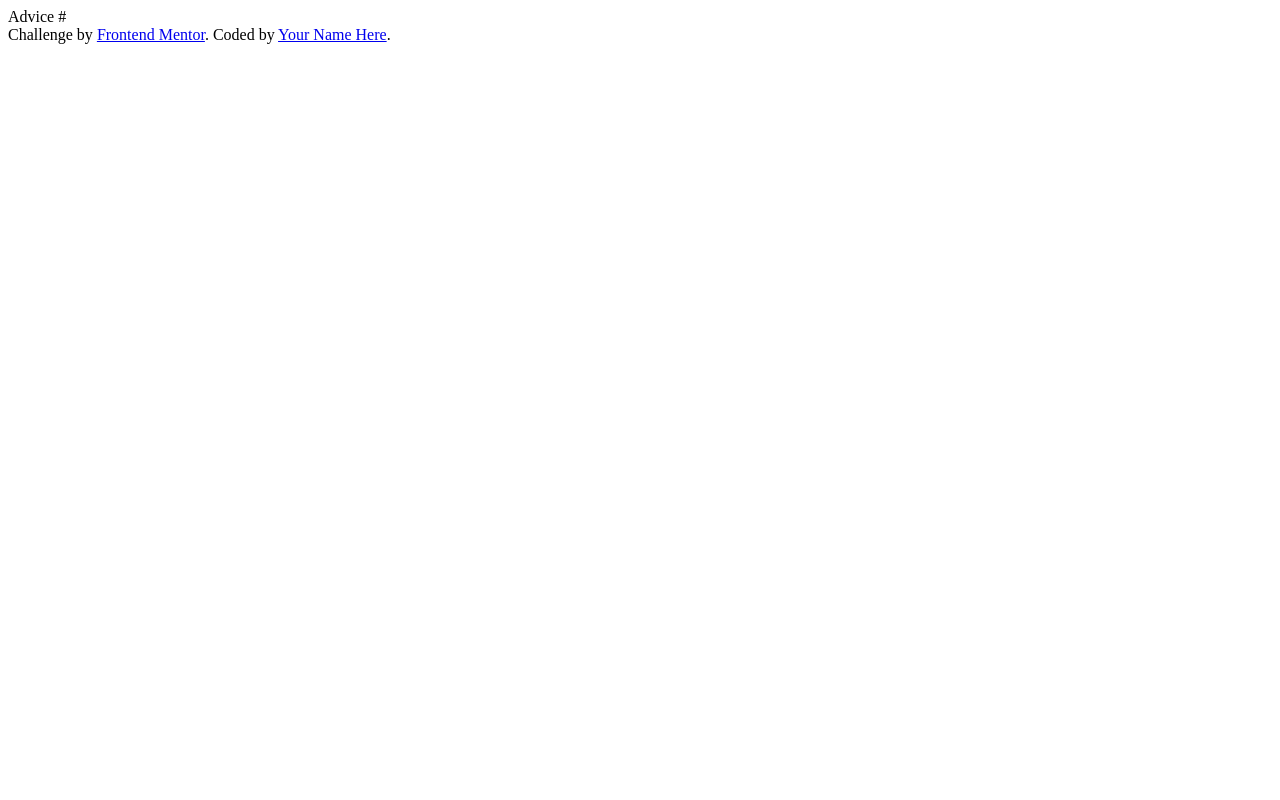
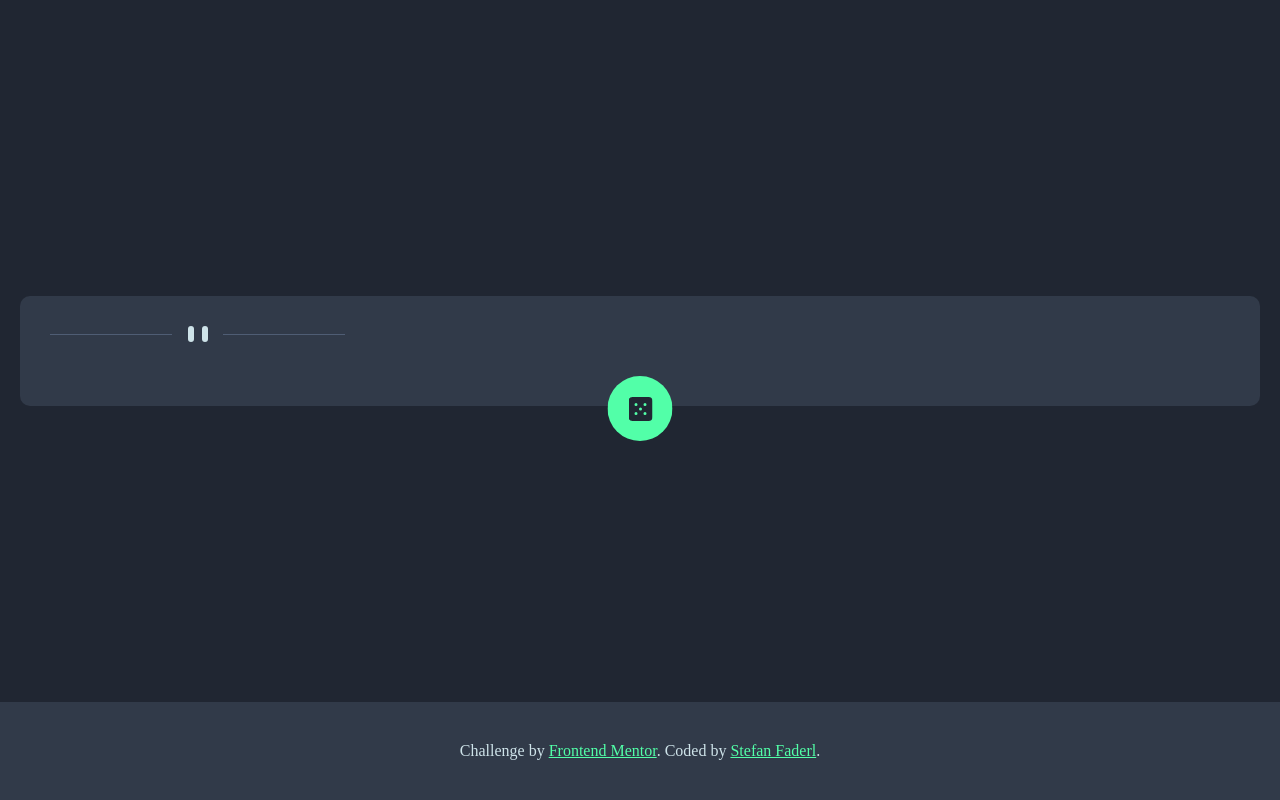
Before and after one commit to stefanfaderl/advice-generator-app-main, a website built with webpack: page public/index.html in a window 1280 px wide. Built offline with nearby package versions, Linux system fonts and the light colour scheme; no server answers.

Commit message:
styled content box and dicebutton

```diff
--- a/public/index.html
+++ b/public/index.html
@@ -4,16 +4,34 @@
 <head>
   <meta charset="UTF-8">
   <meta name="viewport" content="width=device-width, initial-scale=1.0">
-  <link rel="icon" type="image/png" sizes="32x32" href="./images/favicon-32x32.png">
+  <link rel="icon" type="image/png" sizes="32x32" href="../images/favicon-32x32.png">
+  <link rel="stylesheet" href="scss/style.css">
   <title>Frontend Mentor | Advice generator app</title>
 </head>
 
 <body>
-  Advice #
-  <div class="attribution">
-    Challenge by <a href="https://www.frontendmentor.io?ref=challenge" target="_blank">Frontend Mentor</a>.
-    Coded by <a href="#">Your Name Here</a>.
-  </div>
+  <main>
+    <div class="content-wrapper">
+      <div class="container">
+        <article>
+          <h1></h1>
+          <p>
+          </p>
+        </article>
+        <div>
+          <img src="images/pattern-divider-mobile.svg" alt="pattern-divider-mobile">
+        </div>
+        <button type="submit">
+        </button>
+      </div>
+    </div>
+  </main>
+  <footer>
+    <div class="attribution">
+      Challenge by <a href="https://www.frontendmentor.io?ref=challenge" target="_blank">Frontend Mentor</a>.
+      Coded by <a href="https://github.com/stefanfaderl" target="_blank">Stefan Faderl</a>.
+    </div>
+  </footer>
   <script src="bundle.js"></script>
 </body>
 
--- /dev/null
+++ b/public/scss/style.scss
@@ -0,0 +1,81 @@
+@import url("https://fonts.googleapis.com/css2?family=Manrope:wght@800&family=Overpass:wght@400;700&display=swap");
+
+$primary-color: hsl(150, 100%, 66%);
+$textColor: hsl(193, 38%, 86%);
+$BackgroundColor: #202632;
+$FontFamilyQuote: "Manrope", sans-serif;
+$BoxColor: #313a49;
+
+* {
+  box-sizing: border-box;
+  margin: 0px;
+  padding: 0px;
+  color: $textColor;
+}
+
+h1 {
+  text-align: center;
+}
+
+html {
+  height: 100%;
+}
+
+body {
+  display: flex;
+  flex-direction: column;
+  min-height: 100%;
+  font-weight: 400;
+  background-color: $BackgroundColor;
+}
+
+main {
+  margin: auto 0;
+}
+
+.content-wrapper {
+  padding: 20px;
+}
+
+.container {
+  position: relative;
+  padding: 30px;
+  border-radius: 10px;
+  background-color: $BoxColor;
+  img {
+    margin-bottom: 30px;
+    max-width: 100%;
+  }
+  button {
+    left: 50%;
+    border: none;
+    width: 65px;
+    height: 65px;
+    position: absolute;
+    border-radius: 50%;
+    transform: translate(-50%, 0%);
+    cursor: pointer;
+    background-position: center;
+    background-repeat: no-repeat;
+    background-color: $primary-color;
+    background-image: url(/images/icon-dice.svg);
+    &:hover,
+    &:focus {
+      filter: drop-shadow(0px 0px 15px $primary-color);
+    }
+  }
+}
+
+footer {
+  //margin-top: auto;
+  padding: 40px 10px;
+  width: 100%;
+  background-color: $BoxColor;
+  .attribution {
+    font-size: 16px;
+    text-align: center;
+    a {
+      color: $primary-color;
+    }
+  }
+}
--- a/src/log.ts
+++ /dev/null
@@ -1,2 +0,0 @@
-export
-    const myName: string = "Stefan";
```
Also changed, not shown: public/design/active-states.jpg (renamed from design/active-states.jpg), public/design/desktop-design.jpg (renamed from design/desktop-design.jpg), public/design/desktop-preview.jpg (renamed from design/desktop-preview.jpg), public/design/mobile-design.jpg (renamed from design/mobile-design.jpg), public/images/favicon-32x32.png (renamed from images/favicon-32x32.png), public/images/icon-dice.svg (renamed from images/icon-dice.svg), public/images/pattern-divider-desktop.svg (renamed from images/pattern-divider-desktop.svg), public/images/pattern-divider-mobile.svg (renamed from images/pattern-divider-mobile.svg), public/scss/style.css (added), 1 other file.
